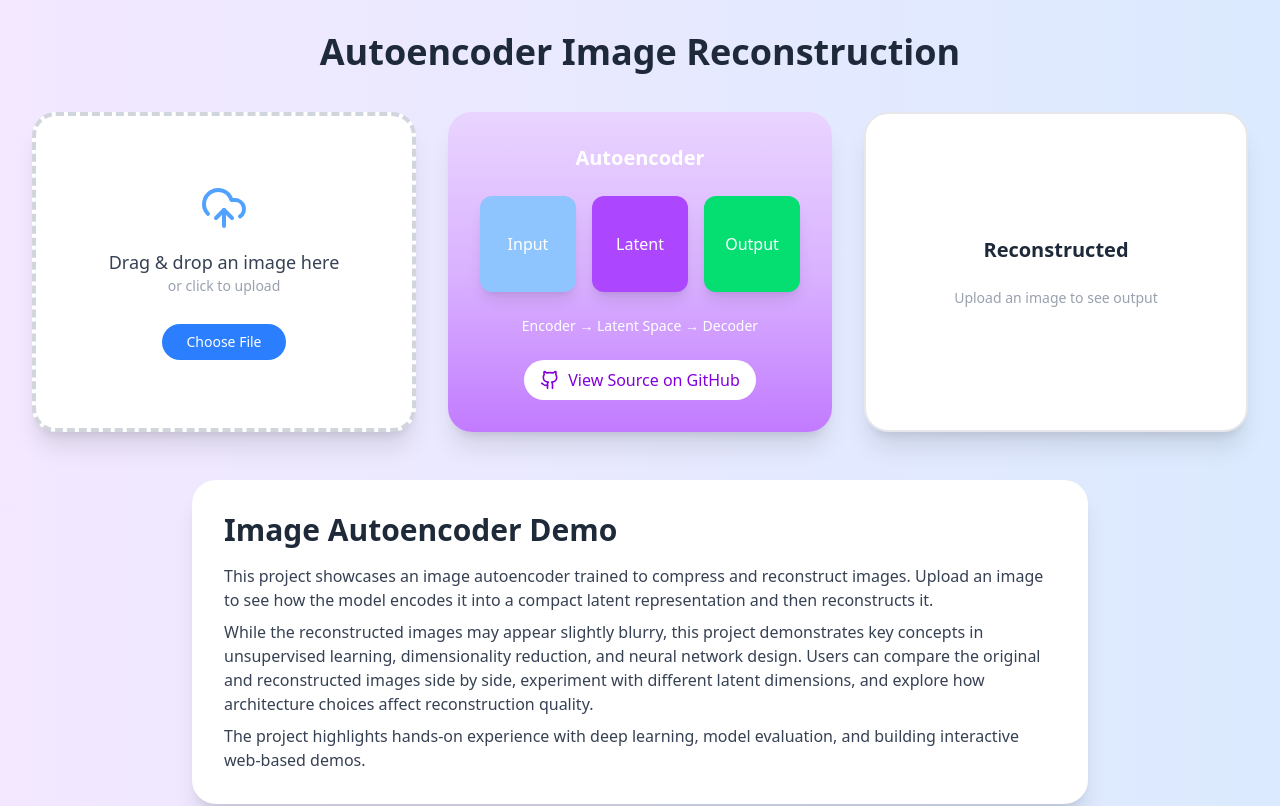
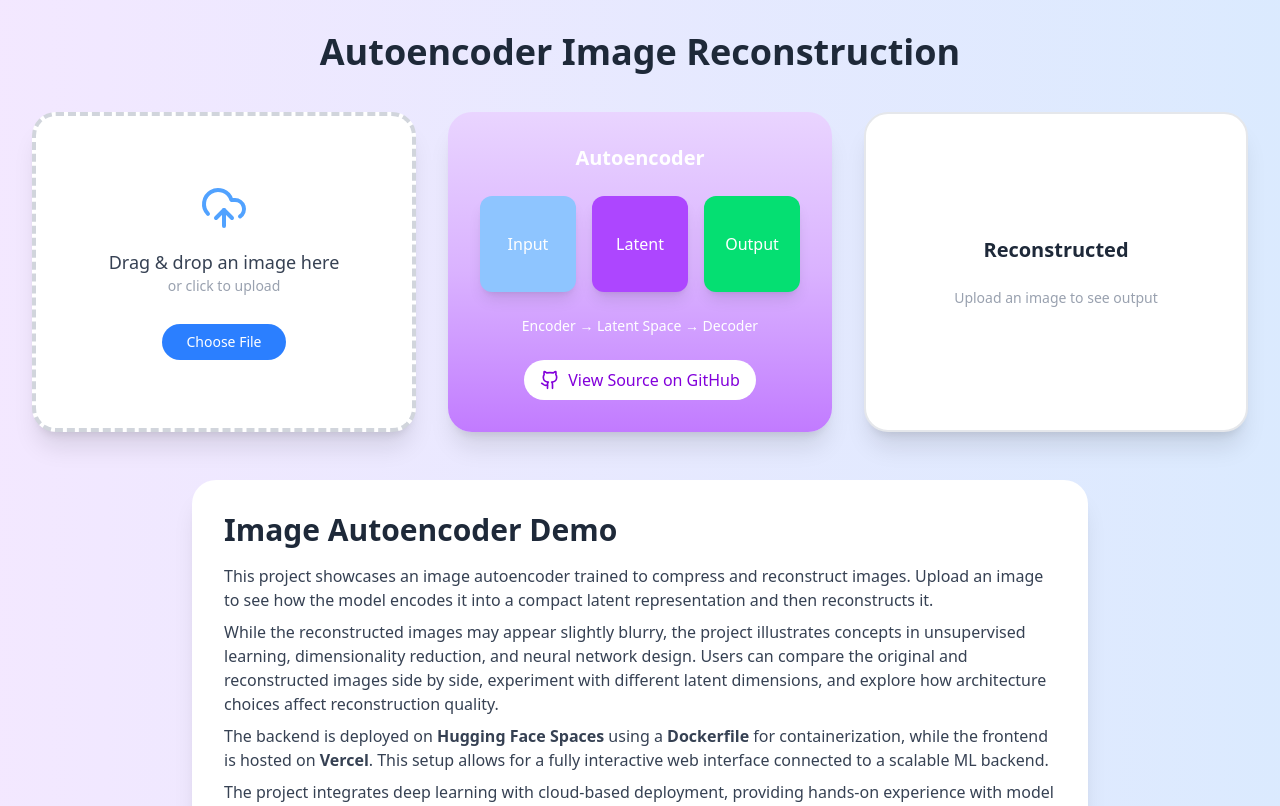
Before and after one commit to kirankumarkanathala-stack/autoencoderkiranfrontend, a React (Vite) app: page / in a window 1280 px wide. Shown: the top 806 px of the page. Built offline with nearby package versions, Linux system fonts and the light colour scheme.

Commit message:
extra info added

```diff
--- a/src/App.jsx
+++ b/src/App.jsx
@@ -151,18 +151,25 @@ export default function AutoencoderApp() {
           into a compact latent representation and then reconstructs it.
         </p>
         <p className="text-gray-700 mb-2">
-          While the reconstructed images may appear slightly blurry, this
-          project demonstrates key concepts in unsupervised learning,
-          dimensionality reduction, and neural network design. Users can compare
-          the original and reconstructed images side by side, experiment with
-          different latent dimensions, and explore how architecture choices
-          affect reconstruction quality.
+          While the reconstructed images may appear slightly blurry, the project
+          illustrates concepts in unsupervised learning, dimensionality reduction,
+          and neural network design. Users can compare the original and reconstructed
+          images side by side, experiment with different latent dimensions, and explore
+          how architecture choices affect reconstruction quality.
+        </p>
+        <p className="text-gray-700 mb-2">
+          The backend is deployed on <strong>Hugging Face Spaces</strong> using a
+          <strong> Dockerfile</strong> for containerization, while the frontend is
+          hosted on <strong>Vercel</strong>. This setup allows for a fully interactive
+          web interface connected to a scalable ML backend.
         </p>
         <p className="text-gray-700">
-          The project highlights hands-on experience with deep learning, model
-          evaluation, and building interactive web-based demos.
+          The project integrates deep learning with cloud-based deployment, providing
+          hands-on experience with model evaluation, containerized environments, and
+          interactive web applications.
         </p>
       </div>
+
 
       <footer className="mt-12 text-center text-gray-500 text-sm">
         © {new Date().getFullYear()} Kiran Kumar Kanathala. Made with ❤️ using
```
